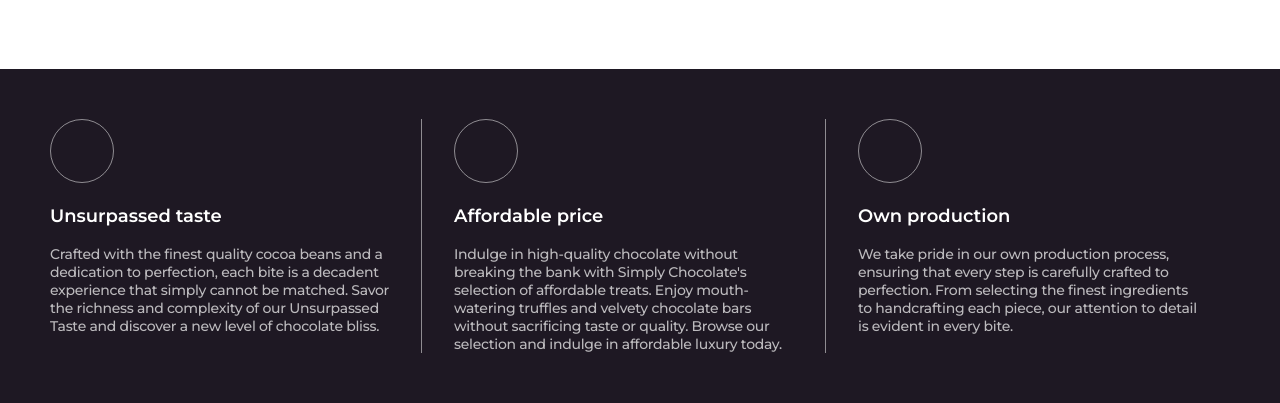
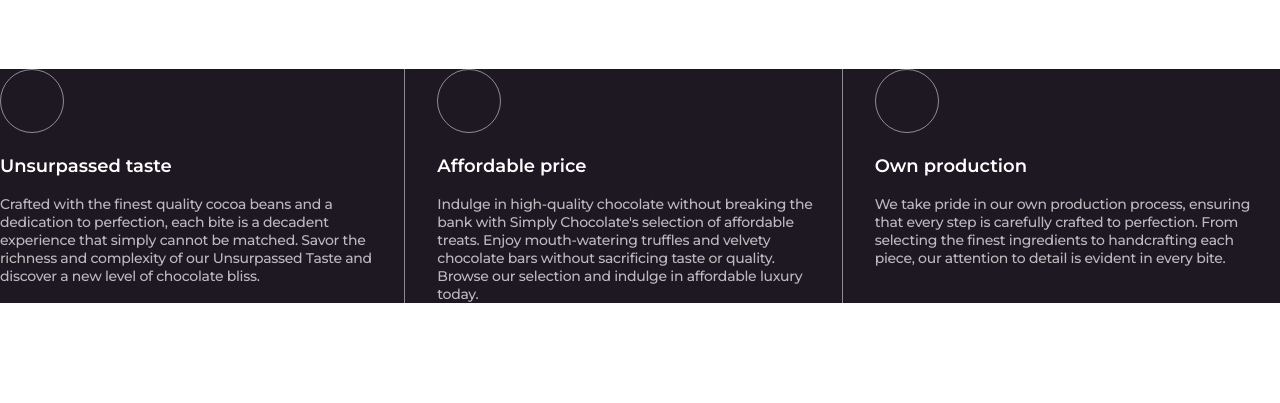
Before and after one commit to Charlosus/Choco, a plain HTML site: page index.html in a window 1280 px wide. Shown: the part 634-1037 px from the top of the page. After the commit the page ends 937 px from the top, so only its background shows below. Drawn offline with Linux system fonts and the light colour scheme.

Commit message:
Update index.html

```diff
--- a/index.html
+++ b/index.html
@@ -65,7 +65,7 @@
   </section>
   <section class="section Advantages">
     <h2 class="visually-hidden">Advantages</h2>
-    <div class="container adv-container" style="display: flex !important">
+
       <ul class="adv-list">
         <li class="adv-list-item">
           <div class="adv-circle">
```
